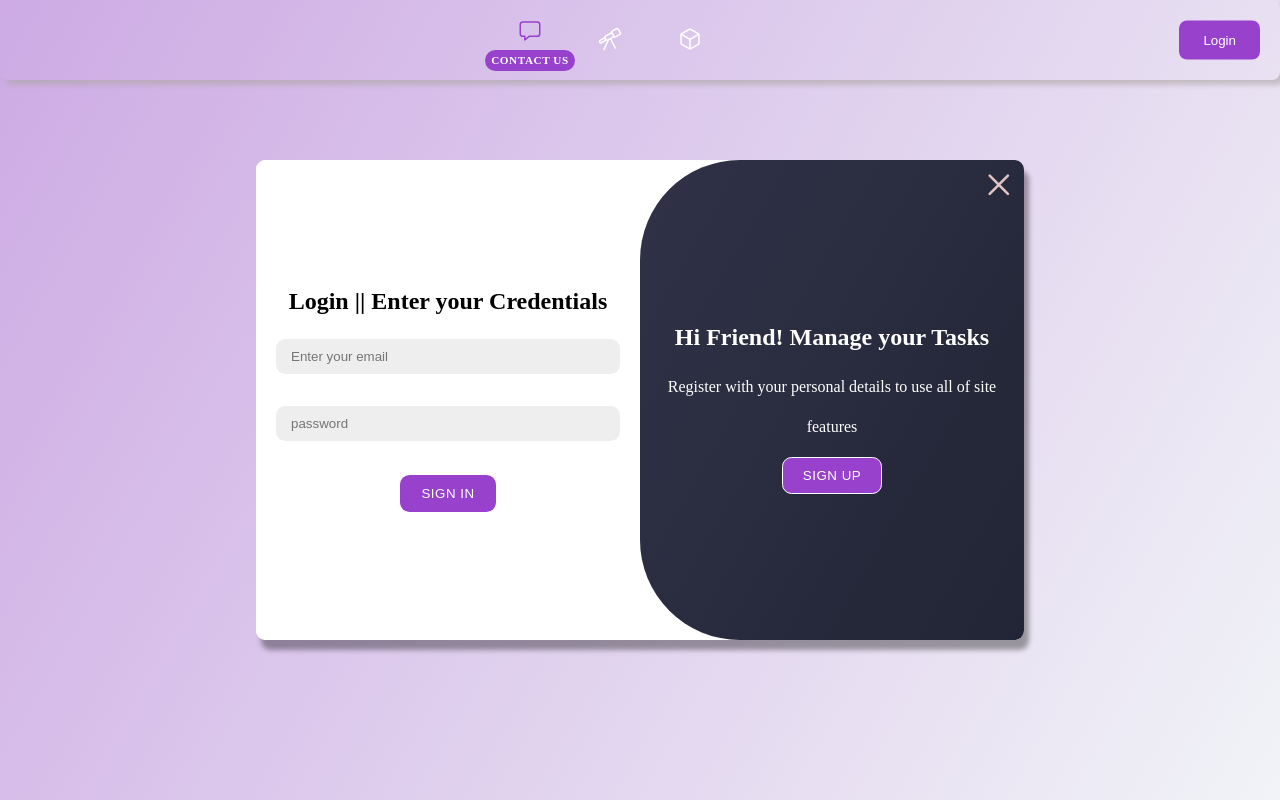
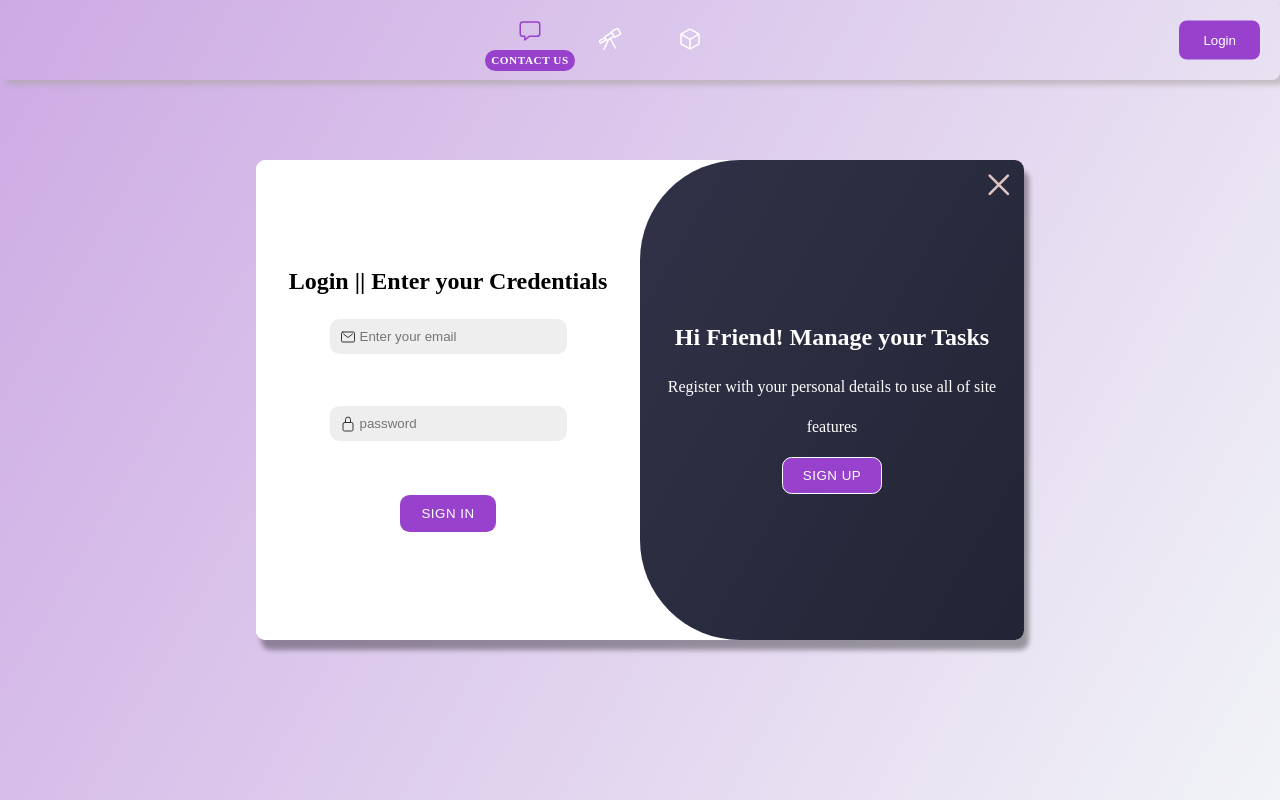
Before and after one commit to 94tec/tasksApp, a plain HTML site: page login.html in a window 1280 px wide. Both pictures are taken after a click on the button "Login". Drawn offline with nearby package versions, Linux system fonts and the light colour scheme.

Commit message:
Modified Login Page inputs

```diff
--- a/login.html
+++ b/login.html
@@ -44,21 +44,39 @@
     </div>
     <div class="container" id="login_container">
         <div class="hide-btn"><ion-icon name="close-outline"></ion-icon></div>
-        <div class="form-container sign-up" >
+        <div class="form-container sign-up">
             <form id="signup-form">
                 <h2>Create Account</h2>
-                <input id="firstname" type="text" placeholder="Enter your First Name" required>
-                <input id="lastname" type="text" placeholder="Enter your Last Name" required>
-                <input id="email" type="text" placeholder="Enter your email" required>
-                <input id="password" type="password" placeholder="password" required>
+                <div class="input-container">
+                    <ion-icon name="person-outline" class="input-icon"></ion-icon>
+                    <input id="firstname" type="text" placeholder="Enter your First Name" required>
+                </div>
+                <div class="input-container">
+                    <ion-icon name="person-outline" class="input-icon"></ion-icon>
+                    <input id="lastname" type="text" placeholder="Enter your Last Name" required>
+                </div>
+                <div class="input-container">
+                    <ion-icon name="mail-outline" class="input-icon"></ion-icon>
+                    <input id="email" type="text" placeholder="Enter your email" required>
+                </div>
+                <div class="input-container">
+                    <ion-icon name="lock-closed-outline" class="input-icon"></ion-icon>
+                    <input id="password" type="password" placeholder="password" required>
+                </div>
                 <button>Sign Up</button>
             </form>
         </div>
-        <div class="form-container sign-in" >
-            <form id = "loginForm">
+        <div class="form-container sign-in">
+            <form id="loginForm">
                 <h2>Login || Enter your Credentials</h2>
-                <input id = "login_email" type="text" placeholder="Enter your email">
-                <input id = "login_password" type="password" placeholder="password">
+                <div class="input-container">
+                    <ion-icon name="mail-outline" class="input-icon"></ion-icon>
+                    <input id="login_email" type="text" placeholder="Enter your email">
+                </div>
+                <div class="input-container">
+                    <ion-icon name="lock-closed-outline" class="input-icon"></ion-icon>
+                    <input id="login_password" type="password" placeholder="password">
+                </div>
                 <button>Sign In</button>
             </form>
         </div>
--- a/static/css/login.css
+++ b/static/css/login.css
@@ -195,7 +195,7 @@ header{
     min-height: 480px;
     border-radius: 0.6rem;
     box-shadow: 5px 10px 5px rgba(0, 0, 0, 0.35);
-    transition: all 1s ease-in-out;
+    transition: transform 0.3s cubic-bezier(.67,.11,.62,.82);
     visibility: hidden;
 }
 .showContainer{
@@ -256,7 +256,7 @@ header{
     background-color: #eee;
     border: none;
     margin: 8px 0;
-    padding: 10px 15px;
+    padding: 10px 30px;
     border-radius: 0.6rem;
     width: 100%;
     outline: none;
@@ -281,6 +281,19 @@ header{
     opacity: 0;
     z-index: 1;
 }
+.input-container {
+    position: relative;
+    margin-bottom: 20px;
+}
+
+.input-icon {
+    position: absolute;
+    top: 50%;
+    left: 10px;
+    transform: translateY(-50%);
+    color: #333;
+}
+
 .container.active .sign-up{
     transform: translateX(100%);
     opacity: 1;
```
